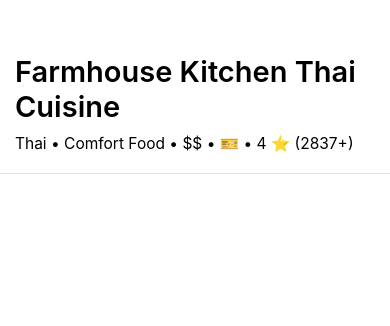
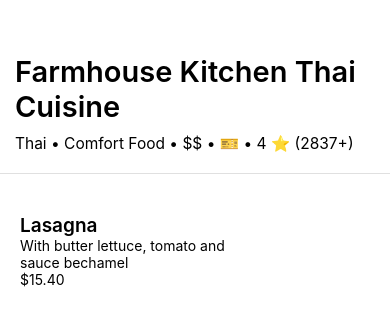
Before and after one commit to tymiles003/Uber-Eats-Clone, a React Native app: screen / in a window 390 px wide. Shown: the part 136-462 px from the top of the page. Built offline with nearby package versions, Linux system fonts and the light colour scheme.

Commit message:
creating MenuItem

```diff
--- /dev/null
+++ b/components/restaurantDetail/MenuItems.js
@@ -0,0 +1,55 @@
+import React from "react";
+import { View, Text, StyleSheet } from "react-native";
+
+const foods = [
+  {
+    title: "Lasagna",
+    description: "With butter lettuce, tomato and sauce bechamel",
+    price: "$15.40",
+    image:
+      "https://www.thespruceeats.com/thmb/-YUYSXc4T2H4P8o2JBApzJ3F5rw=/2069x2069/smart/filters:no_upscale()/white-and-red-sauce-lasagna-recipe-995925-hero-1-fb2c2142b39042069f0c50310047256d.jpg",
+  },
+  {
+    title: "Tandoori Chicken",
+    description: "Amazing Indian dish with ternderloim chicken",
+    price: "$19.00",
+    image:
+      "https://www.cookingclassy.com/wp-content/uploads/2018/08/tandoori-chicken-12.jpg",
+  },
+  {
+    title: "mofongo",
+    descrpitio: "mashed platain with fried chicken",
+    price: "$22.00",
+    image:
+      "https://mydominicankitchen.com/wp-content/uploads/2019/07/Mofongo-Smart-Little-Cookie-3.jpg",
+  },
+];
+
+const styles = StyleSheet.create({
+  menuItemStyle: {
+    flexDirection: "row",
+    justifyContent: "space-between",
+    margin: 20,
+  },
+  titleStyle: {
+    fontSize: 19,
+    fontWeight: "600",
+  },
+});
+
+export default function MenuItems() {
+  return (
+    <View style={styles.menuItemStyle}>
+      <FoodInfo food={foods[0]} />
+      {/* FoodImage */}
+    </View>
+  );
+}
+
+const FoodInfo = (props) => (
+  <View style={{ width: 240, justifyContent: "space-evenly" }}>
+    <Text style={styles.titleStyle}>{props.food.title}</Text>
+    <Text>{props.food.description}</Text>
+    <Text>{props.food.price}</Text>
+  </View>
+);
--- a/screens/RestaurantDetail.js
+++ b/screens/RestaurantDetail.js
@@ -2,12 +2,14 @@ import React from "react";
 import { View, Text } from "react-native";
 import { Divider } from "react-native-elements";
 import About from "../components/restaurantDetail/About";
+import MenuItems from "../components/restaurantDetail/MenuItems";
 
 export default function restaurantDetail() {
   return (
     <View>
       <About />
       <Divider width={1.8} style={{ marginVertical: 20 }} />
+      <MenuItems />
     </View>
   );
 }
```
Also changed, not shown: 1 other file (tests, documents, lock files or other folders).
